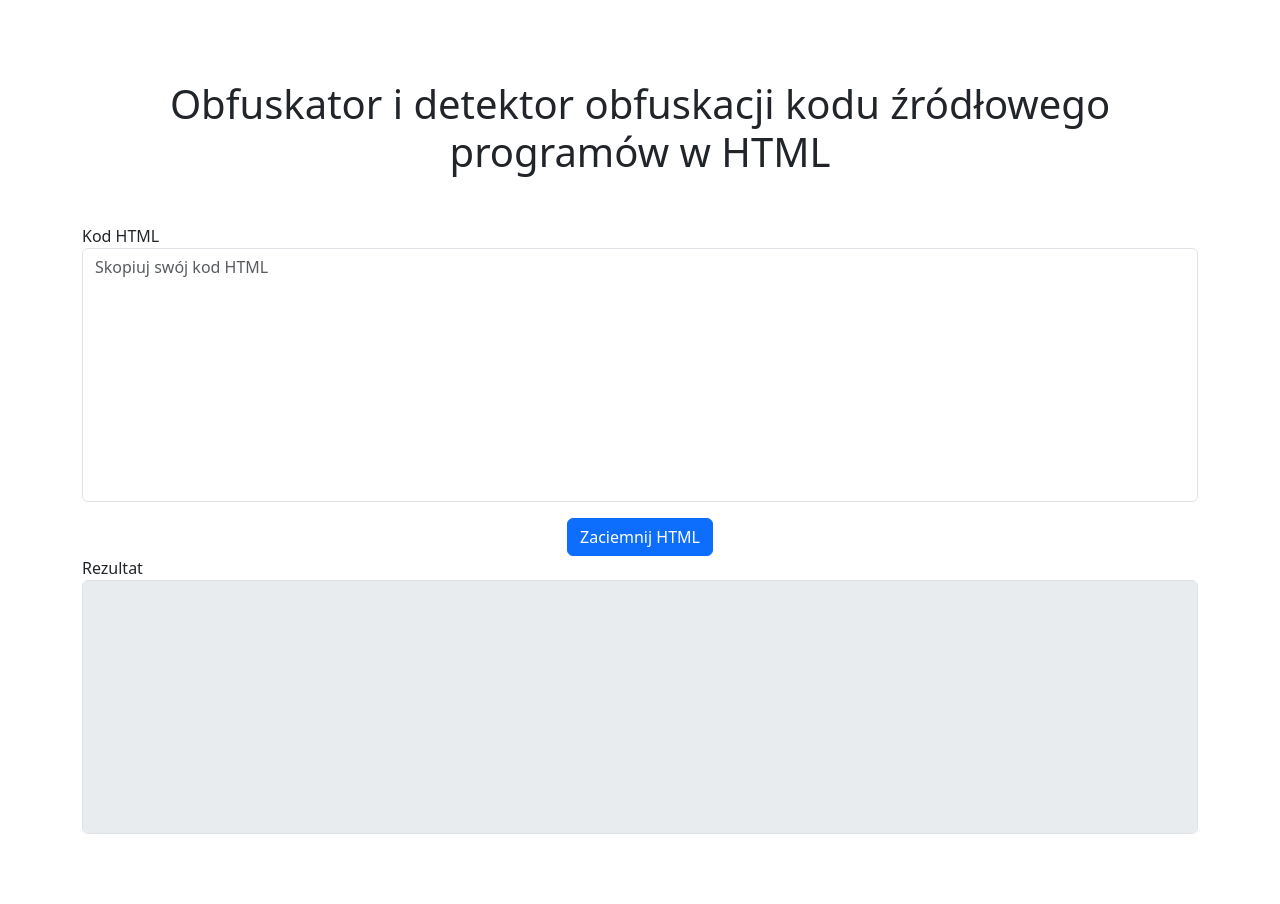
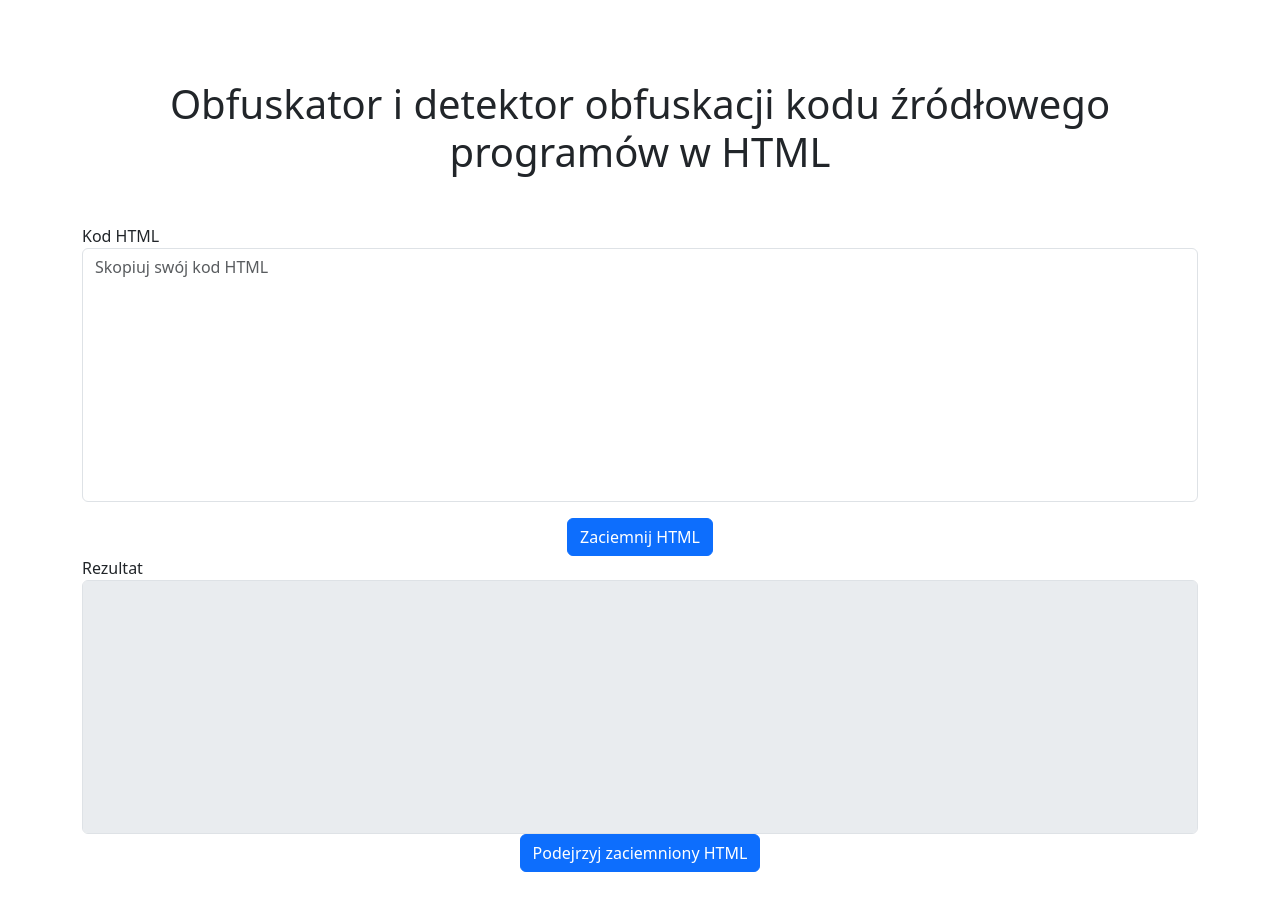
Before and after one commit to LukaszLosieczka/ObfuscatorHTML, a Vue app in the folder frontend/: page / in a window 1280 px wide. Before the commit the page ends 866 px from the top, so only its background shows below. Built offline with nearby package versions, Linux system fonts and the light colour scheme.

Commit message:
Base64 encoding obfuscation method implemented

```diff
--- a/frontend/package.json
+++ b/frontend/package.json
@@ -12,6 +12,7 @@
   "dependencies": {
     "@popperjs/core": "^2.11.8",
     "bootstrap": "^5.3.2",
+    "html-obfuscator": "^1.0.2",
     "vue": "^3.3.4",
     "vue-router": "^4.2.4"
   },
--- a/frontend/src/components/Obfuscator.vue
+++ b/frontend/src/components/Obfuscator.vue
@@ -1,5 +1,5 @@
 <script setup>
-
+import {obfuscateHTML, Modes} from '../services/obfuscator'
 </script>
 
 <template>
@@ -16,7 +16,10 @@
             </div>
             <label for="htmlOutput">Rezultat</label>
             <textarea v-model="htmlOutput" type="text" class="form-control" id="htmlOutput" rows="10" disabled></textarea>
-        </div>
+            <div class="text-center">
+                <button @click="preview" class="btn btn-primary">Podejrzyj zaciemniony HTML</button>
+            </div>
+    </div>
 </template>
 
 <script>
@@ -29,7 +32,18 @@ export default {
     },
     methods: {
         obfuscate(){
-            this.htmlOutput = "Rezultat"
+            this.htmlOutput = obfuscateHTML(this.htmlInput, Modes.BASE64);
+        },
+        preview(){
+            const newWindow = window.open('', '_blank');
+            newWindow.document.open();
+            newWindow.document.write(this.htmlOutput);
+            newWindow.document.close();
+            if (newWindow) {
+                newWindow.focus();
+            } else {
+                alert('The new window was blocked by a popup blocker or not allowed.');
+            }
         }
     },
 };
--- /dev/null
+++ b/frontend/src/services/obfuscator.js
@@ -0,0 +1,17 @@
+export const Modes = {
+    BASE64: "base64",
+}
+
+export function obfuscateHTML(htmlString, mode){
+    if(mode === Modes.BASE64){
+        return obfuscateWithBase64(htmlString);
+    }
+    else if(mode === Modes.NODEPACKAGE){
+        return obfuscateWithNodePackage(htmlString);
+    }
+}
+
+function obfuscateWithBase64(htmlString){
+    const encodedHTML = btoa(htmlString);
+    return `<script>document.write(atob("${encodedHTML}"));</script>`;
+}
```
Also changed, not shown: 1 other file (tests, documents, lock files or other folders).
